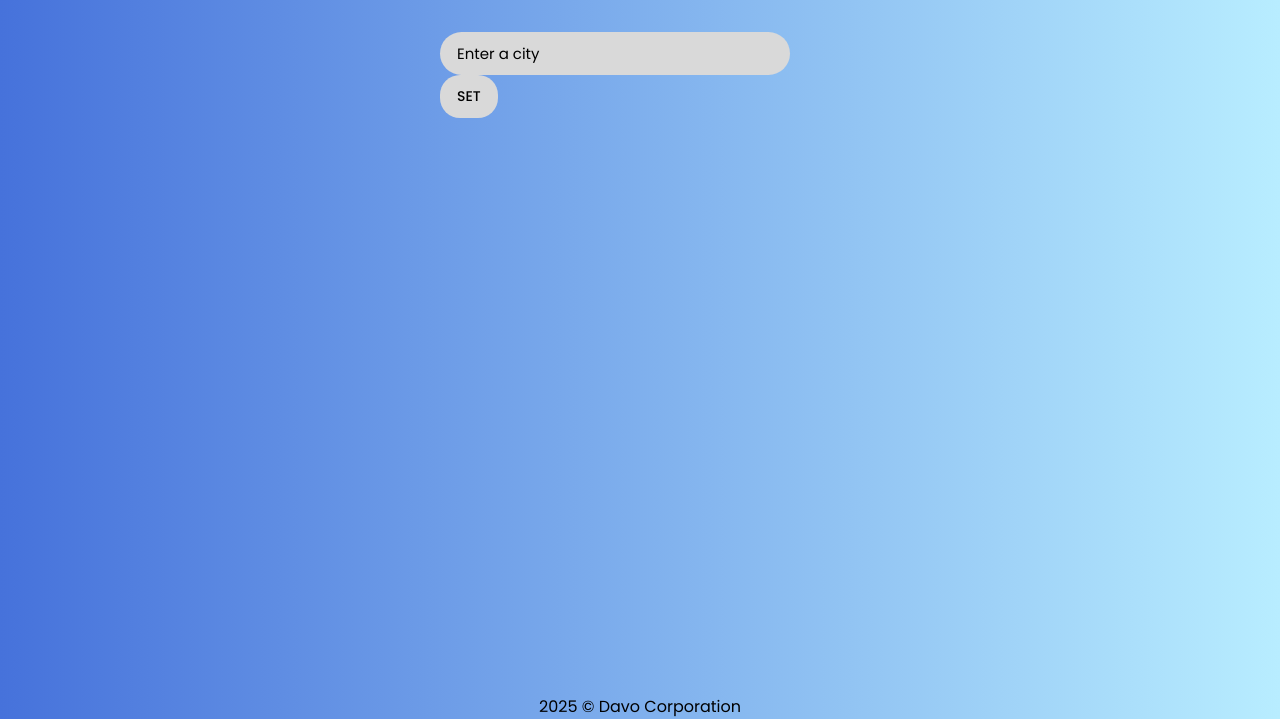
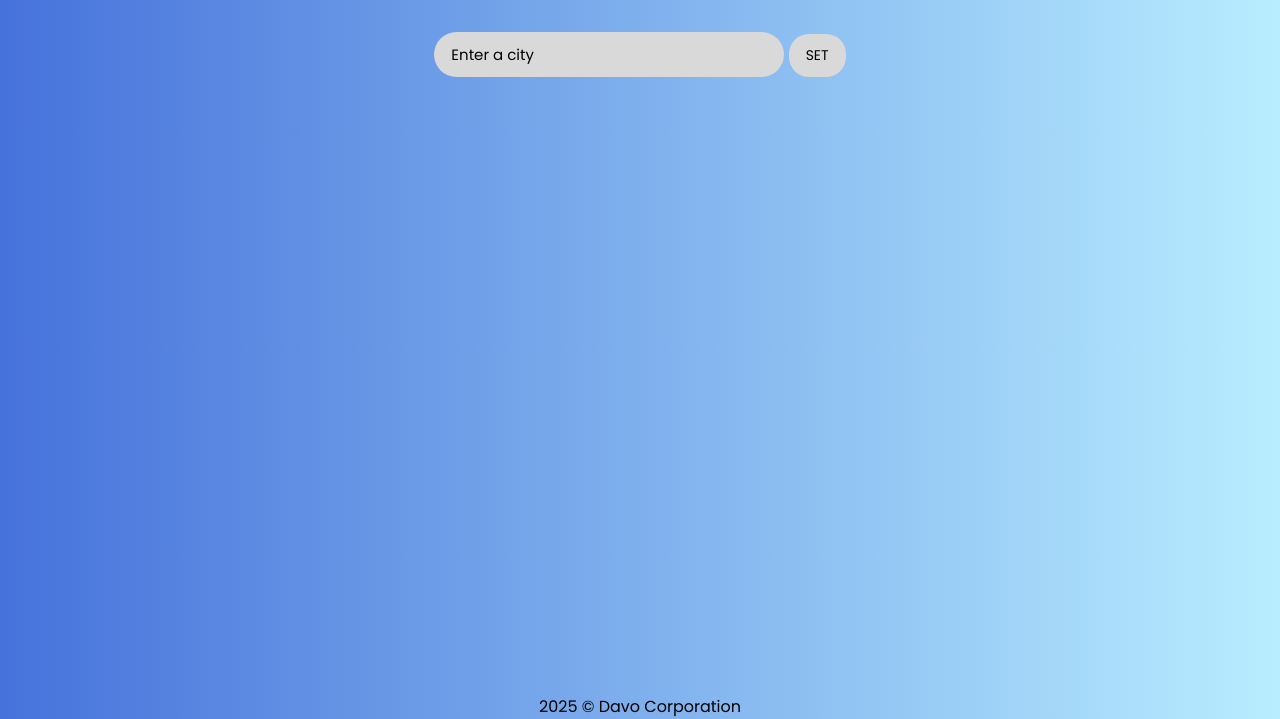
Before and after one commit to Davo-web/Weather-app, a plain HTML site: page index.html in a window 1280 px wide. Shown: the part 81-800 px from the top of the page. Drawn offline with Linux system fonts and the light colour scheme.

Commit message:
Update style.css

```diff
--- a/css/style.css
+++ b/css/style.css
@@ -159,48 +159,3 @@ footer {
     color: red;
 
 }
-.form {
-    margin-bottom: 35px;
-    width: 100%;
-    max-width: 400px;
-}
-
-.input-group {
-    display: flex;
-    gap: 10px;
-    flex-wrap: wrap;
-}
-
-input {
-    background-color: #D9D9D9;
-    border-radius: 50px;
-    padding: 10px 17px;
-    height: 43px;
-    box-sizing: border-box;
-    flex: 1;
-    min-width: 200px; /* Минимальная ширина поля */
-}
-
-button {
-    background-color: #D9D9D9;
-    font-size: 14px;
-    padding: 11px 17px;
-    border-radius: 20px;
-    height: 43px;
-    font-weight: 500;
-    cursor: pointer;
-    transition: all 0.2s ease;
-    white-space: nowrap;
-    flex-shrink: 0;
-}
-
-/* Адаптация для очень маленьких экранов */
-@media (max-width: 350px) {
-    .input-group {
-        flex-direction: column;
-    }
-
-    input, button {
-        width: 100%;
-    }
-}
```
